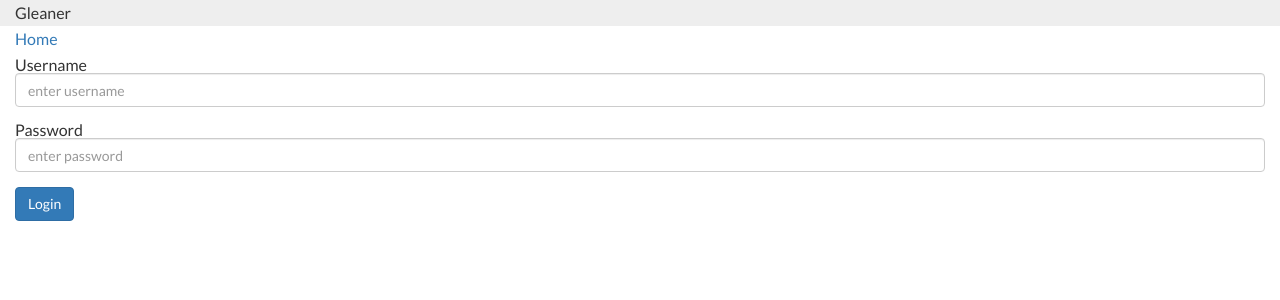
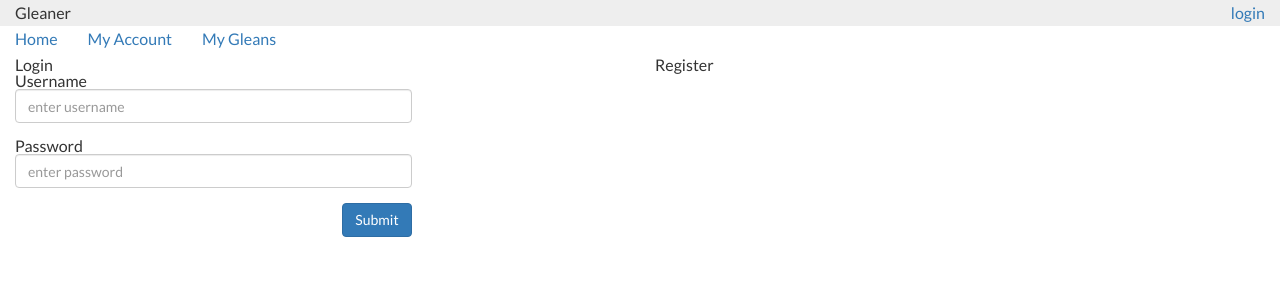
Before and after one commit to jimmcgaw/gleaner, a Django app: page /login/ in a window 1280 px wide. Shown: the top 300 px of the page. Run offline with Django 3.2, Linux system fonts and the light colour scheme; some libraries are stand-ins or nearby versions.

Commit message:
add some login stuff to settings, add new pages for user gleans and account management

```diff
--- a/gleaner/settings.py
+++ b/gleaner/settings.py
@@ -120,6 +120,10 @@ USE_L10N = True
 
 USE_TZ = True
 
+# Login page settings
+LOGIN_REDIRECT_URL = '/account/'
+LOGIN_URL = '/login/'
+
 
 # Static files (CSS, JavaScript, Images)
 # https://docs.djangoproject.com/en/1.9/howto/static-files/
--- /dev/null
+++ b/gleans/templates/gleanlist.html
@@ -0,0 +1,5 @@
+{% extends 'base.html' %}
+
+{% block content %}
+  <h1>My Gleans</h1>
+{% endblock %}
--- /dev/null
+++ b/gleans/templates/user_home.html
@@ -0,0 +1,5 @@
+{% extends 'base.html' %}
+
+{% block content %}
+  <h1>Welcome to the Gleaner System!</h1>
+{% endblock %}
--- a/gleans/urls.py
+++ b/gleans/urls.py
@@ -6,4 +6,6 @@ app_name = 'gleans'
 
 urlpatterns = [
     url(r'^$', views.index, name='index'),
+    url(r'^account/$', views.user_home, name='user_home'),
+    url(r'^account/gleans/$', views.gleanlist, name='gleanlist'),
 ]
--- a/static/css/styles.css
+++ b/static/css/styles.css
@@ -65,6 +65,12 @@ header,
 footer {
   padding: 5px 15px; }
 
+.fr {
+  float: right; }
+
+.fl {
+  float: left; }
+
 nav ul li {
   list-style: none;
   float: left; }
@@ -100,3 +106,6 @@ a.skip-link:active {
 
 body {
   font-family: Lato; }
+
+form button.btn {
+  float: right; }
--- /dev/null
+++ b/static/sass/forms.scss
@@ -0,0 +1,5 @@
+form {
+  button.btn {
+    float: right;
+  }
+}
--- a/static/sass/layout.scss
+++ b/static/sass/layout.scss
@@ -21,3 +21,11 @@ header,
 footer {
   padding: 5px 15px;
 }
+
+.fr {
+  float: right;
+}
+
+.fl {
+  float: left;
+}
--- a/static/sass/styles.scss
+++ b/static/sass/styles.scss
@@ -3,3 +3,4 @@
 @import "nav";
 @import "links";
 @import "text";
+@import "forms";
--- a/templates/base.html
+++ b/templates/base.html
@@ -13,11 +13,20 @@
   </head>
   <body>
       <header>
+        <div class="fr">
+          {% if user.is_authenticated %}
+            <a href="/logout">logout</a>
+          {% else %}
+            <a href="/login/">login</a>
+          {% endif %}
+        </div>
         <h1>Gleaner</h1>
       </header>
       <nav>
         <ul>
           <li><a href="/">Home</a></li>
+          <li><a href="/account/">My Account</a></li>
+          <li><a href="/account/gleans/">My Gleans</a></li>
         </ul>
       </nav>
       <main>
--- a/templates/registration/login.html
+++ b/templates/registration/login.html
@@ -1,6 +1,9 @@
 {% extends 'base.html' %}
 
 {% block content %}
+  <div class="row">
+    <div class="col-md-4">
+      <h3>Login</h3>
       {% if form.errors %}
       <p style="color:red;font-weight:bold;">Your username and password didn't match. Please try again.</p>
       {% endif %}
@@ -15,6 +18,18 @@
           <label for="password">Password</label>
           <input class="form-control" type="password" name="password" id="password" placeholder="enter password">
         </fieldset>
-    <input type="submit" value="Login" class="btn btn-primary">
+        <button type="submit" class="btn btn-primary">Submit</button>
       </form>
+    </div>
+
+    <div class="col-md-2"></div>
+
+    <div class="col-md-6">
+      <h3>Register</h3>
+
+    </div>
+
+    <div class="col-md-2"></div>
+
+  </div>
 {% endblock %}
```
Also changed, not shown: gleans/views.py (+12 -3 lines), README.md (added), templates/registration/logout.html (added). Lines whose indentation alone changed are shown as unchanged.
